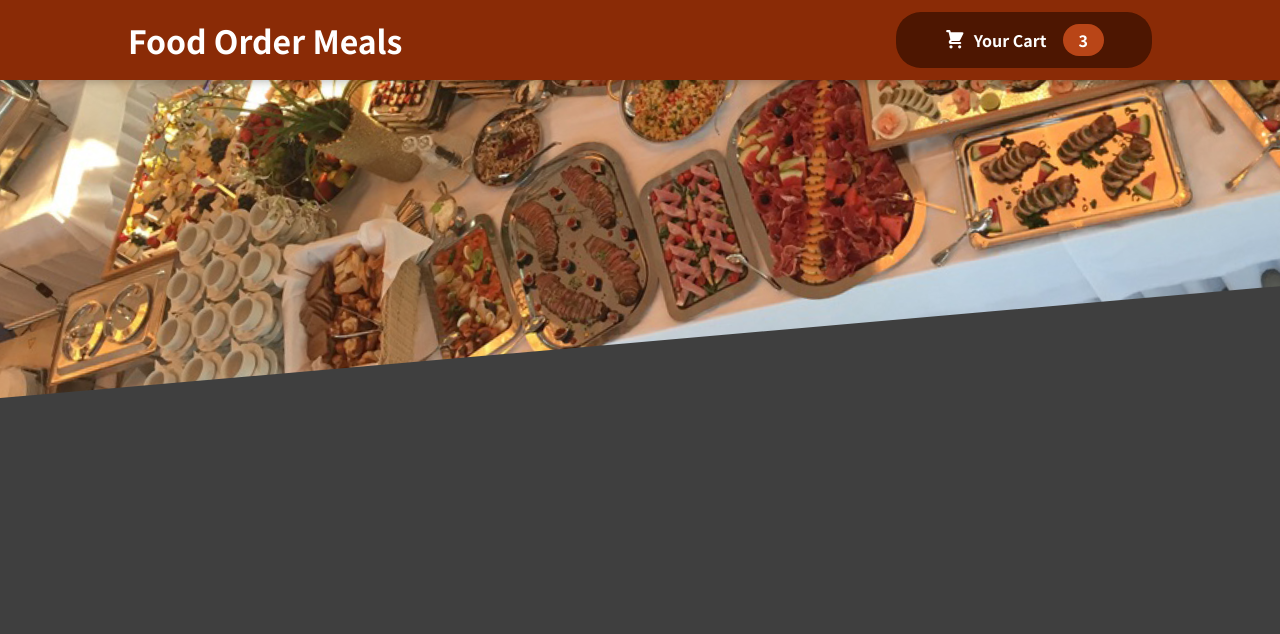
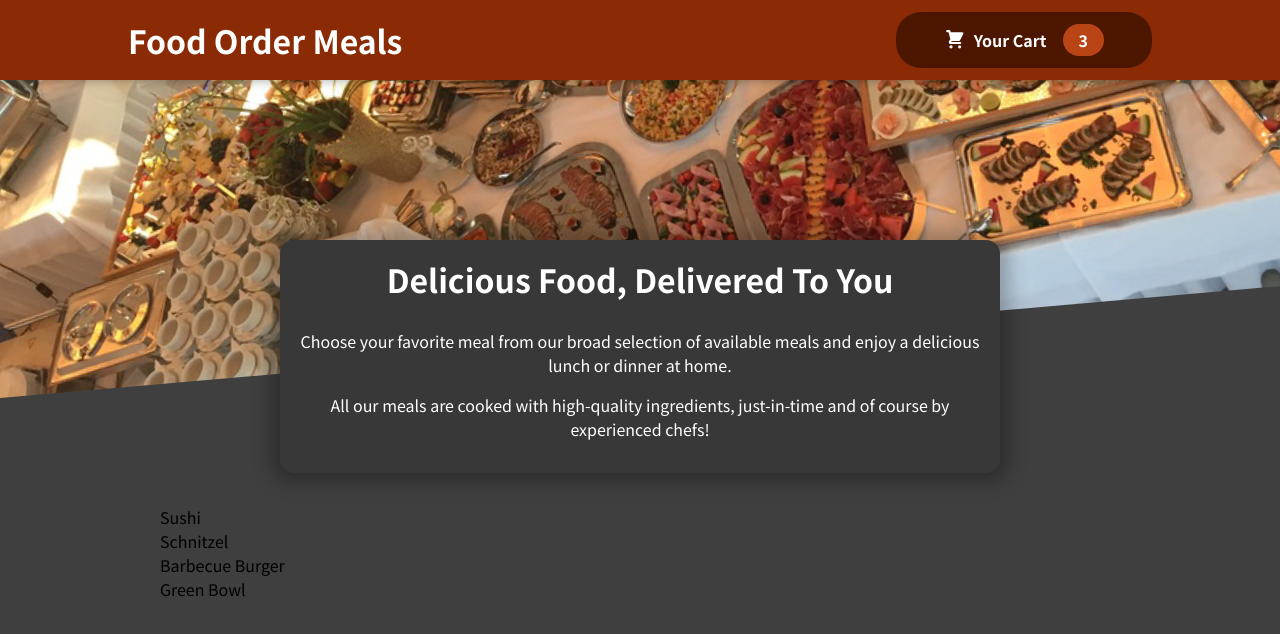
Before and after one commit to johndominicvillalino/food-order-app, a React (Create React App) app: page / in a window 1280 px wide. Shown: the top 634 px of the page. Built offline with nearby package versions, Linux system fonts and the light colour scheme.

Commit message:
add meals section

```diff
--- a/src/App.js
+++ b/src/App.js
@@ -1,11 +1,15 @@
 import { Fragment } from 'react'
 import Header from './components/Layout/Header'
+import Meals from './components/Meals/Meals';
 
 
 function App() {
   return (
     <Fragment >
       <Header />
+      <main>
+        <Meals />
+      </main>
     </Fragment>
   );
 }
--- a/src/components/Meals/AvailableMeals.js
+++ b/src/components/Meals/AvailableMeals.js
@@ -0,0 +1,48 @@
+import classes from './AvailableMeals.module.css'
+
+
+const DUMMY_MEALS = [
+    {
+      id: 'm1',
+      name: 'Sushi',
+      description: 'Finest fish and veggies',
+      price: 22.99,
+    },
+    {
+      id: 'm2',
+      name: 'Schnitzel',
+      description: 'A german specialty!',
+      price: 16.5,
+    },
+    {
+      id: 'm3',
+      name: 'Barbecue Burger',
+      description: 'American, raw, meaty',
+      price: 12.99,
+    },
+    {
+      id: 'm4',
+      name: 'Green Bowl',
+      description: 'Healthy...and green...',
+      price: 18.99,
+    },
+  ];
+
+
+const AvailableMeals = () => {
+
+    const mealsList = DUMMY_MEALS.map(meal => {
+        return <li>
+            {meal.name}
+        </li>
+    });
+
+    return <section className={classes.meals}>
+        <ul>
+            {mealsList}
+        </ul>
+    </section>
+
+}
+
+export default AvailableMeals;
--- /dev/null
+++ b/src/components/Meals/AvailableMeals.module.css
@@ -0,0 +1,24 @@
+.meals {
+    max-width: 60rem;
+    width: 90%;
+    margin: 2rem auto;
+    animation: meals-appear 1s ease-out forwards;
+  }
+
+  .meals ul {
+    list-style: none;
+    margin: 0;
+    padding: 0;
+  }
+
+  @keyframes meals-appear {
+    from {
+      opacity: 0;
+      transform: translateY(3rem);
+    }
+
+    to {
+      opacity: 1;
+      transform: translateY(0);
+    }
+  }
--- a/src/components/Meals/Meals.js
+++ b/src/components/Meals/Meals.js
@@ -0,0 +1,15 @@
+import {Fragment} from 'react'
+
+import MealsSummary from "./MealsSummary";
+import AvailableMeals from "./AvailableMeals";
+
+const Meals = () => {
+
+    return <Fragment>
+        <MealsSummary/>
+        <AvailableMeals/>
+    </Fragment>
+
+}
+
+export default Meals;
--- a/src/components/Meals/MealsSummary.js
+++ b/src/components/Meals/MealsSummary.js
@@ -0,0 +1,19 @@
+import classes from './MealsSummary.module.css'
+
+const MealsSummary = () => {
+
+    return   <section className={classes.summary}>
+    <h2>Delicious Food, Delivered To You</h2>
+    <p>
+      Choose your favorite meal from our broad selection of available meals
+      and enjoy a delicious lunch or dinner at home.
+    </p>
+    <p>
+      All our meals are cooked with high-quality ingredients, just-in-time and
+      of course by experienced chefs!
+    </p>
+  </section>
+
+};
+
+export default MealsSummary;
--- /dev/null
+++ b/src/components/Meals/MealsSummary.module.css
@@ -0,0 +1,18 @@
+.summary {
+    text-align: center;
+    max-width: 45rem;
+    width: 90%;
+    margin: auto;
+    margin-top: -10rem;
+    position: relative;
+    background-color: #383838;
+    color: white;
+    border-radius: 14px;
+    padding: 1rem;
+    box-shadow: 0 1px 18px 10px rgba(0, 0, 0, 0.25);
+  }
+
+  .summary h2 {
+    font-size: 2rem;
+    margin-top: 0;
+  }
```
